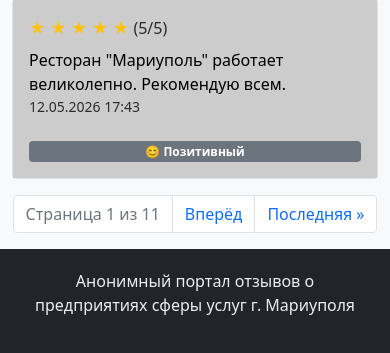
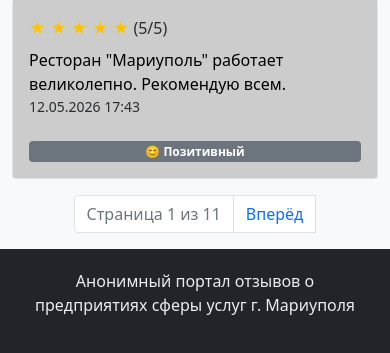
Before and after one commit to Alekss280/mariupol-reviews, a Django app: page /enterprise/1/ in a window 390 px wide. Shown: the part 3326-3679 px from the top of the page. Run offline with Django 4.2, Linux system fonts and the light colour scheme; data comes from the database, SQL or seed files in the repository.

Commit message:
Добавить классы скрытия для кнопок пагинации на мобильных устройствах

```diff
--- a/reviews/templates/reviews/enterprise_detail.html
+++ b/reviews/templates/reviews/enterprise_detail.html
@@ -161,7 +161,7 @@
     <ul class="pagination justify-content-center">
         {% if page_obj.has_previous %}
             <li class="page-item">
-                <a class="page-link" href="?page=1{% if current_sentiment %}&sentiment={{ current_sentiment }}{% endif %}{% if current_rating %}&rating={{ current_rating }}{% endif %}#reviews">&laquo; Первая</a>
+                <a class="page-link d-none d-md-block" href="?page=1{% if current_sentiment %}&sentiment={{ current_sentiment }}{% endif %}{% if current_rating %}&rating={{ current_rating }}{% endif %}#reviews">&laquo; Первая</a>
             </li>
             <li class="page-item">
                 <a class="page-link" href="?page={{ page_obj.previous_page_number }}{% if current_sentiment %}&sentiment={{ current_sentiment }}{% endif %}{% if current_rating %}&rating={{ current_rating }}{% endif %}#reviews">Назад</a>
@@ -177,7 +177,7 @@
                 <a class="page-link" href="?page={{ page_obj.next_page_number }}{% if current_sentiment %}&sentiment={{ current_sentiment }}{% endif %}{% if current_rating %}&rating={{ current_rating }}{% endif %}#reviews">Вперёд</a>
             </li>
             <li class="page-item">
-                <a class="page-link" href="?page={{ page_obj.paginator.num_pages }}{% if current_sentiment %}&sentiment={{ current_sentiment }}{% endif %}{% if current_rating %}&rating={{ current_rating }}{% endif %}#reviews">Последняя &raquo;</a>
+                <a class="page-link d-none d-md-block" href="?page={{ page_obj.paginator.num_pages }}{% if current_sentiment %}&sentiment={{ current_sentiment }}{% endif %}{% if current_rating %}&rating={{ current_rating }}{% endif %}#reviews">Последняя &raquo;</a>
             </li>
         {% endif %}
     </ul>
```
